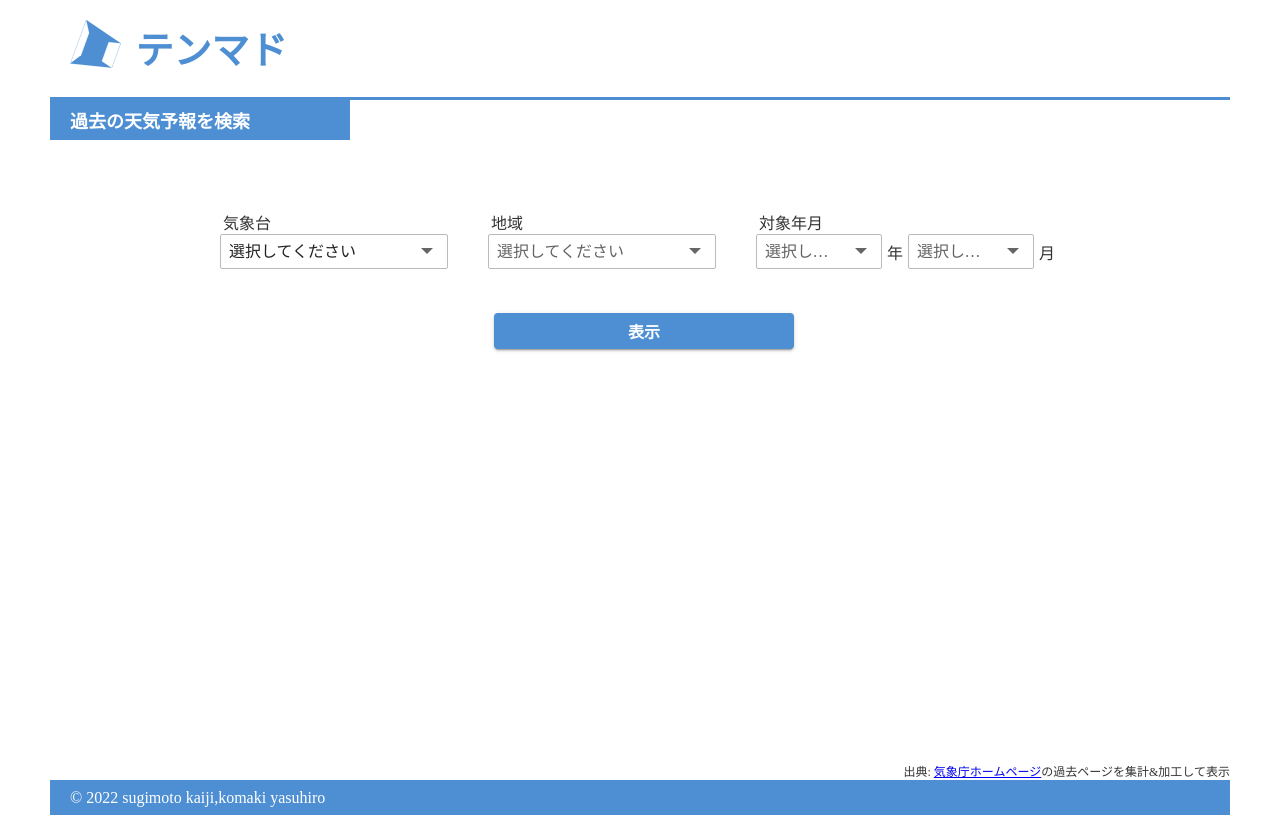
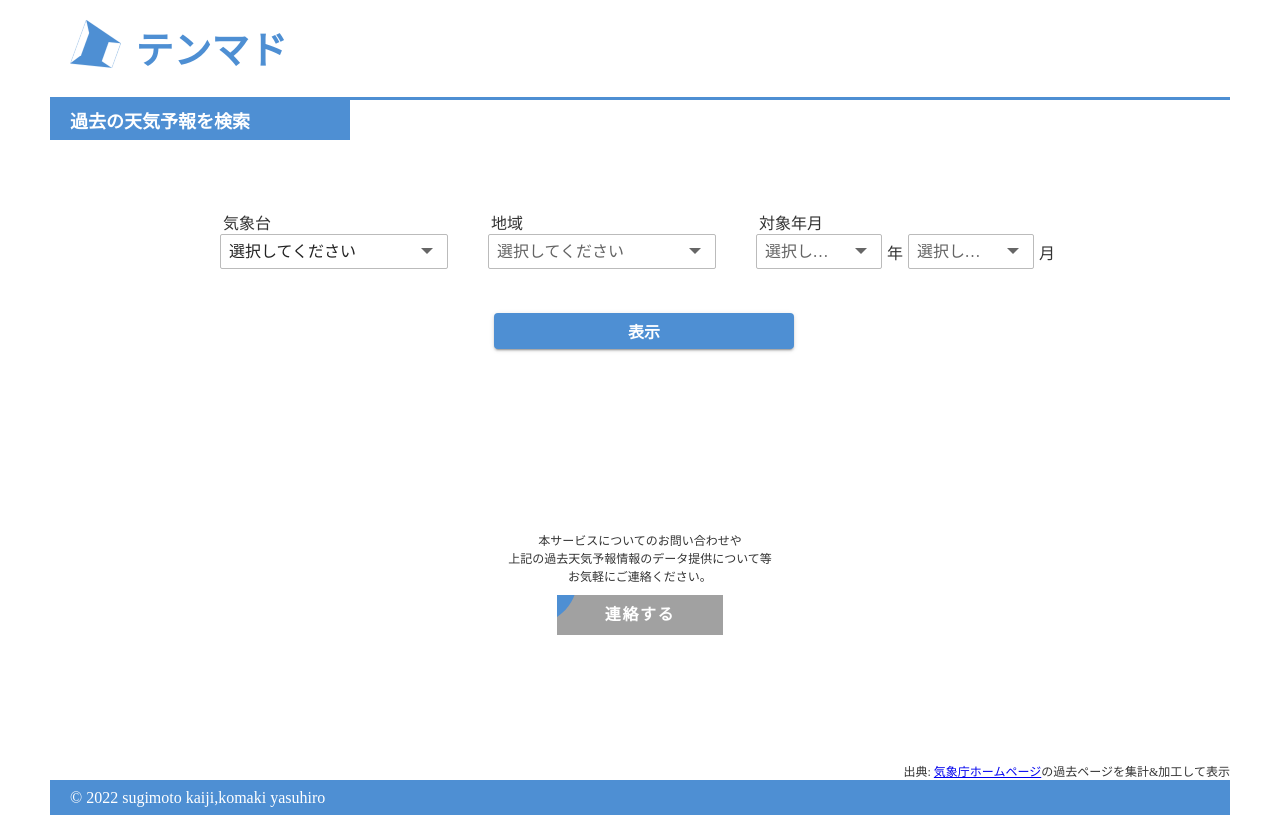
Before and after one commit to KomakiYasuhiro/tenmado-front, a Nuxt app: page / in a window 1280 px wide. Built offline with nearby package versions, Linux system fonts and the light colour scheme; no server answers.

Commit message:
連絡用フォームへの文言、リンクを作成

```diff
--- /dev/null
+++ b/app/components/pages/common/Contact.vue
@@ -0,0 +1,87 @@
+<template lang="pug">
+.contacts
+    .contact(v-for="contact in contacts")
+        p(v-html="contact")
+    a.btn.btn-flat(href="https://forms.gle/qz5mFykke7BLqoDK8")
+        span 連絡する
+</template>
+
+<script lang="ts">
+import Vue, { PropType } from 'vue'
+
+export default Vue.extend({
+    props: {
+        contacts: { type: Array as PropType<Array<String>>, required: true },
+    }
+})
+
+</script>
+
+<style lang="scss" scoped>
+.contacts {
+    margin-top: auto;
+    color: #333333;
+    font-size: 12px;
+    text-align: center;
+    display: flow-root;
+    justify-content: center;
+}
+
+.btn,
+a.btn,
+button.btn {
+    font-size: 1rem;
+    font-weight: 700;
+    line-height: 1.5;
+    position: relative;
+    display: inline-block;
+    padding: 0.5rem 3rem;
+    cursor: pointer;
+    -webkit-user-select: none;
+    -moz-user-select: none;
+    -ms-user-select: none;
+    user-select: none;
+    -webkit-transition: all 0.3s;
+    transition: all 0.3s;
+    text-align: center;
+    vertical-align: middle;
+    text-decoration: none;
+    letter-spacing: 0.1em;
+    color: #212529;
+    border-radius: 0.5rem;
+    margin-top: 10px;
+}
+a.btn-flat {
+    overflow: hidden;
+    color: #fff;
+    border-radius: 0;
+    background: #a1a1a1;
+}
+
+a.btn-flat span {
+    position: relative;
+}
+
+a.btn-flat:before {
+    position: absolute;
+    top: 0;
+    left: 0;
+    width: 100px;
+    height: 90px;
+    content: '';
+    -webkit-transition: all .5s ease-in-out;
+    transition: all .5s ease-in-out;
+    -webkit-transform: translateX(-80%) translateY(-25px);
+    transform: translateX(-80%) translateY(-59px);
+    border-radius: 50%;
+    background: #4e8fd3;
+}
+
+a.btn-flat:hover:before {
+    width: 400px;
+    height: 400px;
+    -webkit-transform: translateX(-1%) translateY(-175px);
+    transform: translateX(-1%) translateY(-175px);
+}
+
+</style>
--- a/app/pages/index.vue
+++ b/app/pages/index.vue
@@ -8,6 +8,7 @@ article
       .cards
         template(v-for="(report) in $store.getters['weatherForecastStore/weatherForecast'].reports")
           WeatherForecastCard(:report="report")
+  Contact(:contacts="contacts")
   Source(:sources="sources")
 </template>
 
@@ -17,10 +18,12 @@ import Heading from '~/components/pages/common/Heading.vue'
 import WeatherForecastCondition2 from '~/components/pages/weatherForecast/WeatherForecastCondition2.vue'
 import WeatherForecastCard from '~/components/pages/weatherForecast/WeatherForecastCard.vue'
 import Source from '~/components/pages/common/Source.vue'
+import Contact from '~/components/pages/common/Contact.vue'
 
 interface DataType {
   headingValue: string
   sources: Array<string>
+  contacts: Array<string>
 }
 
 export default Vue.extend({
@@ -30,6 +33,7 @@ export default Vue.extend({
     WeatherForecastCondition2,
     WeatherForecastCard,
     Source,
+    Contact,
   },
 
 
@@ -39,6 +43,9 @@ export default Vue.extend({
       headingValue: "過去の天気予報を検索",
       sources: [
         "出典: <a href='https://www.jma.go.jp/bosai/forecast/'>気象庁ホームページ</a>の過去ページを集計&加工して表示"
+      ],
+      contacts: [
+        "本サービスについてのお問い合わせや<br>上記の過去天気予報情報のデータ提供について等<br>お気軽にご連絡ください。<br>"
       ]
     }
   },
```
